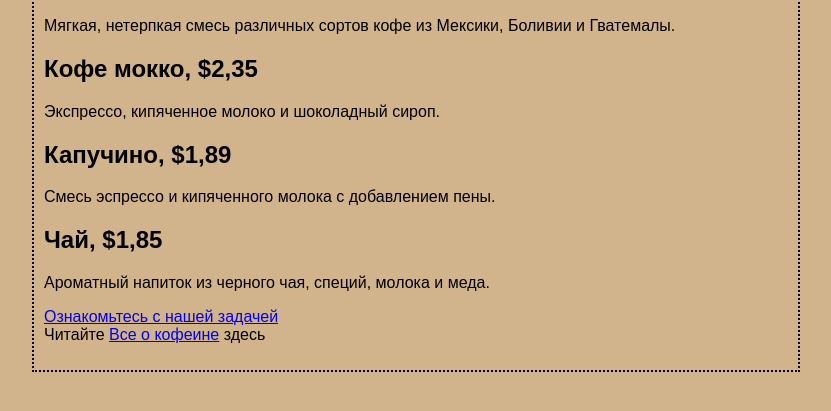
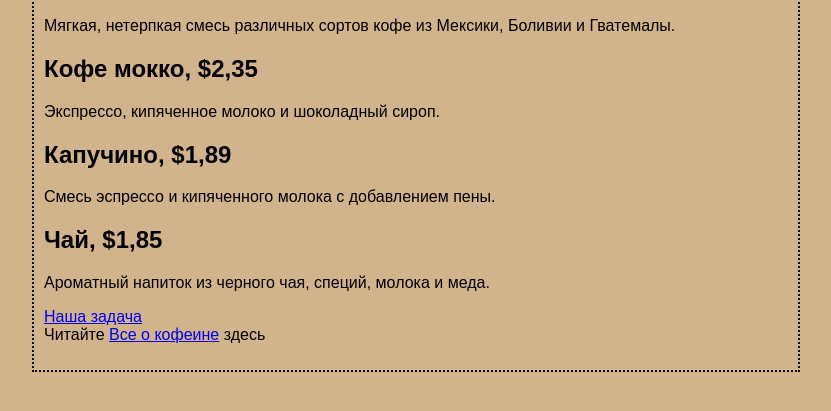
Before and after one commit to LA-94/la, a plain HTML site: page index.html in a window 1280 px wide. Shown: the part 335-746 px from the top of the page, without its empty margins (224-1055 px from the left). Drawn offline with Linux system fonts and the light colour scheme.

Commit message:
Add label in mission link

```diff
--- a/index.html
+++ b/index.html
@@ -39,7 +39,7 @@
 </p>
 
 <p>
-	<a href="mission.html">Ознакомьтесь с нашей задачей</a>
+	<a href="mission.html" title="Узнайте больше о важной задаче кафе Starbuzz">Наша задача</a>
 	<br>
 	Читайте <a href="https://wickedlysmart.com/buzz/">Все о кофеине</a> здесь
 </p>
```
